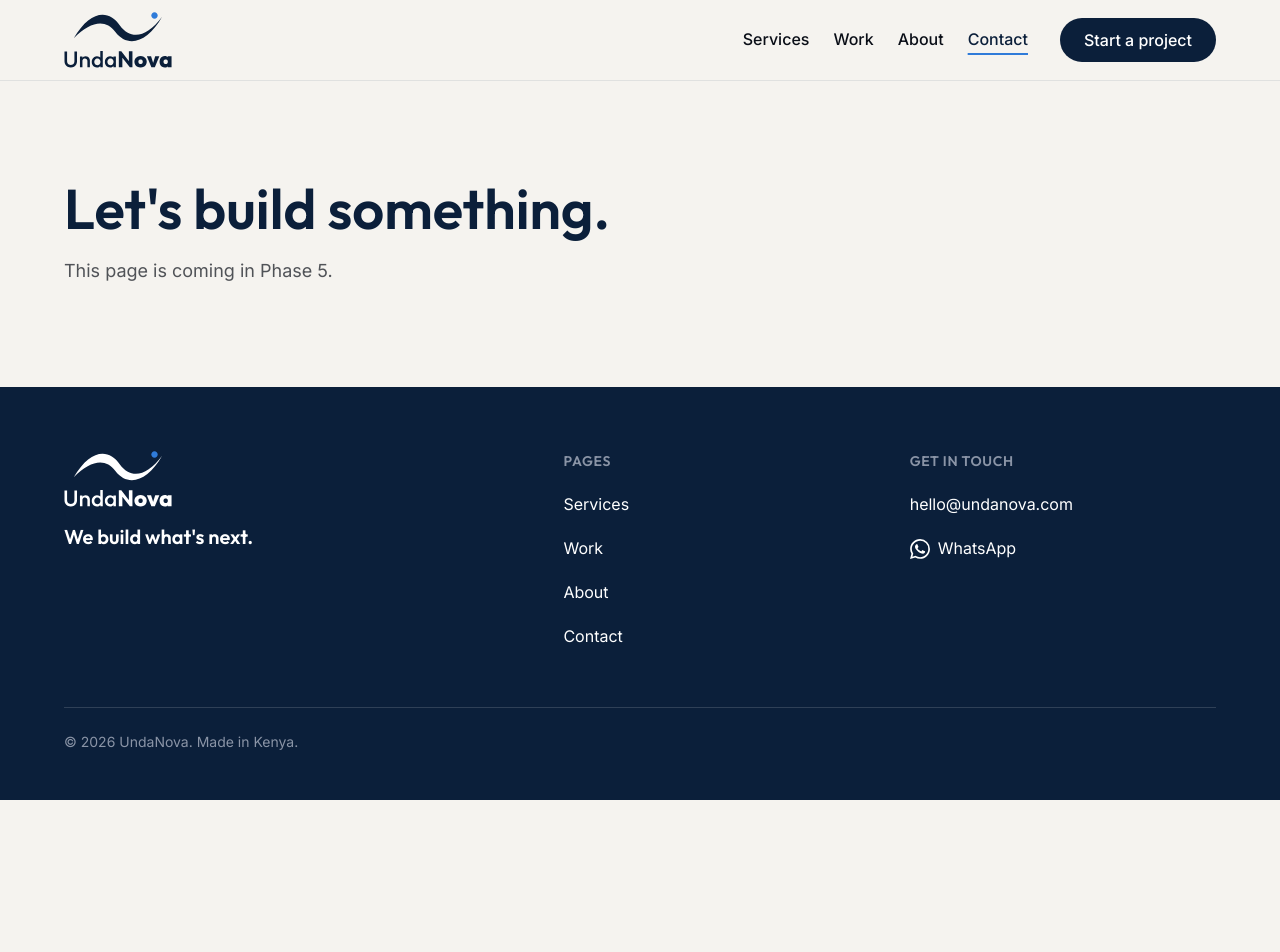
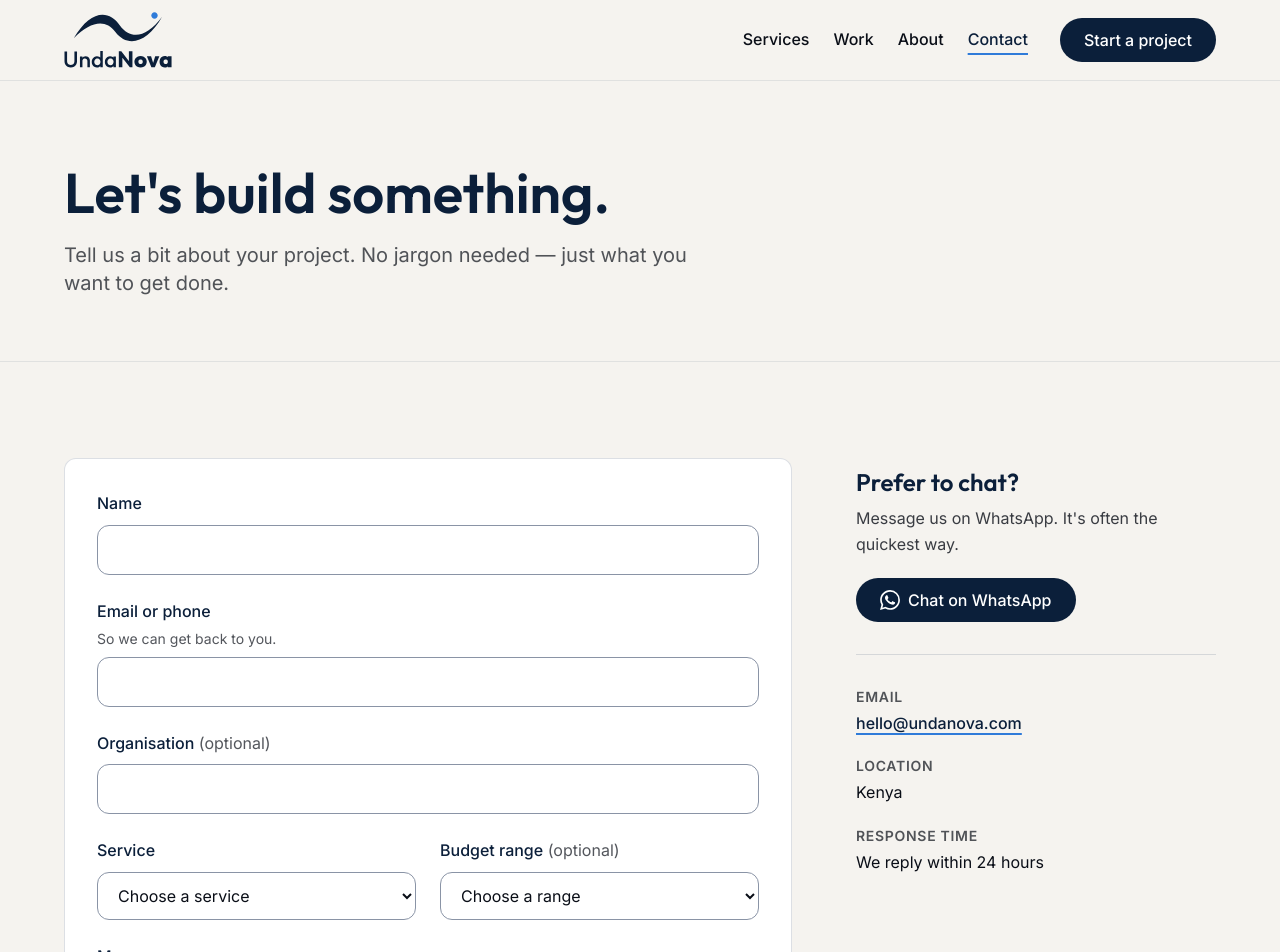
Before and after one commit to Jkosencha/undanova, a Next.js app: page /contact in a window 1280 px wide. Shown: the top 952 px of the page. Before the commit the page ends 800 px from the top, so only its background shows below. Built offline with nearby package versions, Linux system fonts and the light colour scheme.

Commit message:
Build Contact page
Contact form with the service pre-filled from ?service=, plus a side panel with WhatsApp, email, location and response time.

```diff
--- a/src/app/contact/page.tsx
+++ b/src/app/contact/page.tsx
@@ -1,11 +1,67 @@
 import type { Metadata } from "next";
-import { PagePlaceholder } from "@/components/page-placeholder";
+import { Suspense } from "react";
+import { Button } from "@/components/button";
+import { ContactForm, ContactFormWithParams } from "@/components/contact-form";
+import { WhatsAppIcon } from "@/components/icons";
+import { PageHeader } from "@/components/page-header";
+import { Section } from "@/components/section";
+import { site, whatsappUrl } from "@/lib/site";
 
 export const metadata: Metadata = {
   title: "Contact",
+  description: "Tell UndaNova about your website, app or system. We reply within 24 hours.",
 };
 
-// Placeholder until Phase 5.
-export default function Page() {
-  return <PagePlaceholder title="Let's build something." phase={5} />;
+export default function ContactPage() {
+  return (
+    <>
+      <PageHeader
+        title="Let's build something."
+        intro="Tell us a bit about your project. No jargon needed — just what you want to get done."
+      />
+      <Section aria-label="Contact form and details">
+        <div className="grid gap-10 lg:grid-cols-[1fr_360px] lg:gap-16">
+          {/* The URL's ?service= is only known in the browser, so the pre-filled
+              form renders there; the static page ships the same form without it. */}
+          <Suspense fallback={<ContactForm />}>
+            <ContactFormWithParams />
+          </Suspense>
+
+          <aside aria-labelledby="contact-details" className="lg:pt-2">
+            <h2 id="contact-details" className="text-2xl text-navy">
+              Prefer to chat?
+            </h2>
+            <p className="mt-2 text-ink/80">Message us on WhatsApp. It&apos;s often the quickest way.</p>
+            <Button href={whatsappUrl("Hi UndaNova, I'd like to talk about a project.")} className="mt-5 w-full sm:w-auto">
+              <WhatsAppIcon className="size-5" />
+              Chat on WhatsApp
+            </Button>
+
+            <dl className="mt-8 space-y-5 border-t border-slate/30 pt-8">
+              <div>
+                <dt className="text-sm font-semibold uppercase tracking-wider text-ink/70">Email</dt>
+                <dd className="mt-1">
+                  <a
+                    href={`mailto:${site.email}`}
+                    className="font-medium text-navy underline decoration-wave decoration-2 underline-offset-4 hover:decoration-navy"
+                  >
+                    {site.email}
+                  </a>
+                </dd>
+              </div>
+              <div>
+                <dt className="text-sm font-semibold uppercase tracking-wider text-ink/70">Location</dt>
+                {/* TODO: city, Kenya — set site.location in lib/site.ts */}
+                <dd className="mt-1">{site.location}</dd>
+              </div>
+              <div>
+                <dt className="text-sm font-semibold uppercase tracking-wider text-ink/70">Response time</dt>
+                <dd className="mt-1">{site.responseTime}</dd>
+              </div>
+            </dl>
+          </aside>
+        </div>
+      </Section>
+    </>
+  );
 }
```
